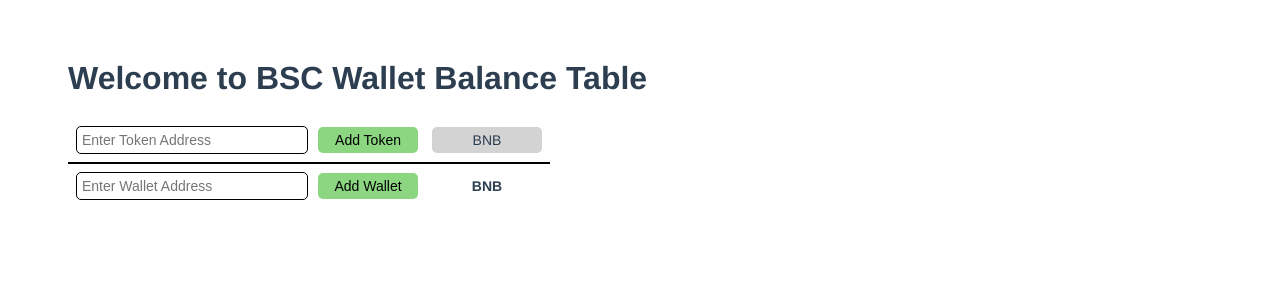
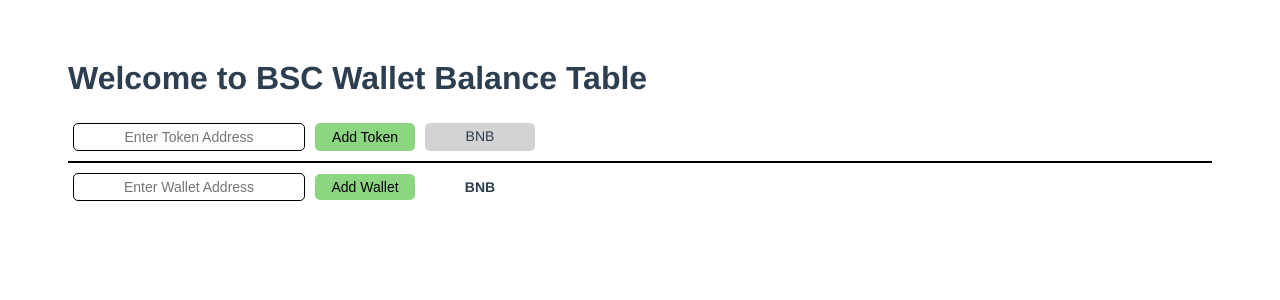
Before and after one commit to robin102808/SuperLauncherFETest, a Vue app in the folder front-end-typescript/: page / in a window 1280 px wide. Shown: the top 300 px of the page. Built offline with nearby package versions, Linux system fonts and the light colour scheme; what web3 would draw is missing.

Commit message:
removed the table in the token section

```diff
--- a/front-end-typescript/src/assets/global.css
+++ b/front-end-typescript/src/assets/global.css
@@ -1,6 +1,5 @@
 #app {
   font-family: Avenir, Helvetica, Arial, sans-serif;
-  text-align: center;
   color: #2c3e50;
   margin-top: 60px;
   margin-left: 30px;
@@ -13,6 +12,7 @@
   border-radius: 5px;
   margin: 5px;
   font-size: 14px;
+  text-align: center;
 }
 
 .input-field {
@@ -24,6 +24,7 @@
   min-width: 100px;
   background-color: #8cd682;
 }
+
 .error {
   color: lightcoral;
   font-size: 14px;
--- a/front-end-typescript/src/components/Balance.vue
+++ b/front-end-typescript/src/components/Balance.vue
@@ -1,9 +1,7 @@
 <template>
-  <div>
-    <p class="item balance-value">
-      {{ balance }}
-    </p>
-  </div>
+  <p class="item balance-value">
+    {{ balance }}
+  </p>
 </template>
 
 <script lang="ts">
--- a/front-end-typescript/src/components/TokensSection.vue
+++ b/front-end-typescript/src/components/TokensSection.vue
@@ -1,41 +1,35 @@
 <template>
-  <div>
-    <table class="border-bottom">
-      <tbody>
-        <tr>
-          <td>
-            <form @submit.prevent>
+  <div class="border-bottom">
+    <div class="grid-container">
       <input
         placeholder="Enter Token Address"
         v-model="token_input"
         class="item input-field"
       />
-              <button
-                @click="addTokenFromInput(token_input)"
-                class="item add-btn"
-              >
+      <button @click="addTokenFromInput(token_input)" class="item add-btn">
         Add Token
       </button>
-            </form>
-          </td>
-          <td v-for="(token_val, symbol) in token_list" :key="symbol">
-            <div class="item token">
-              {{ symbol }}
-              <button
+
+      <div
+        class="item token"
+        v-for="(token_val, symbol) in token_list"
+        :key="symbol"
+      >
+        <span>{{ symbol }}</span>
+        <span
+          class="delete-btn"
           v-show="!token_val.isDefault"
           @click="removeToken(symbol)"
-                class="delete-btn"
         >
           &times;
-              </button>
+        </span>
       </div>
-          </td>
-        </tr>
-        <tr v-if="error">
-          <div class="error">{{ error }}</div>
-        </tr>
-      </tbody>
-    </table>
+    </div>
+    <div v-if="error" class="error">
+      <br />
+      <span>{{ error }}</span>
+      <br />
+    </div>
   </div>
 </template>
 
@@ -58,8 +52,18 @@ export default {
 </script>
 
 <style scoped>
+.grid-container {
+  display: inline-grid;
+  /* display: grid; */
+  /* display: flex;
+  flex-wrap: wrap; */
+  grid-auto-flow: column;
+}
+
 .border-bottom {
   border-bottom: 2px solid black;
+  margin-bottom: 5px;
+  padding-bottom: 5px;
 }
 .token {
   min-width: 100px;
@@ -72,5 +76,6 @@ export default {
   font-weight: bold;
   color: #000;
   float: right;
+  padding-bottom: 0px;
 }
 </style>
--- a/front-end-typescript/src/components/WalletsSection.vue
+++ b/front-end-typescript/src/components/WalletsSection.vue
@@ -4,7 +4,6 @@
       <thead>
         <tr>
           <th>
-            <form @submit.prevent>
             <input
               placeholder="Enter Wallet Address"
               v-model="wallet_input"
@@ -16,7 +15,6 @@
             >
               Add Wallet
             </button>
-            </form>
           </th>
           <th
             v-for="(token_val, symbol) in token_list"
@@ -125,4 +123,11 @@ export default {
   color: #000;
   min-width: 30px;
 }
+
+table,
+th,
+td {
+  border-collapse: collapse;
+  padding: 0px !important;
+}
 </style>
```
Lines whose indentation alone changed are shown as unchanged.
